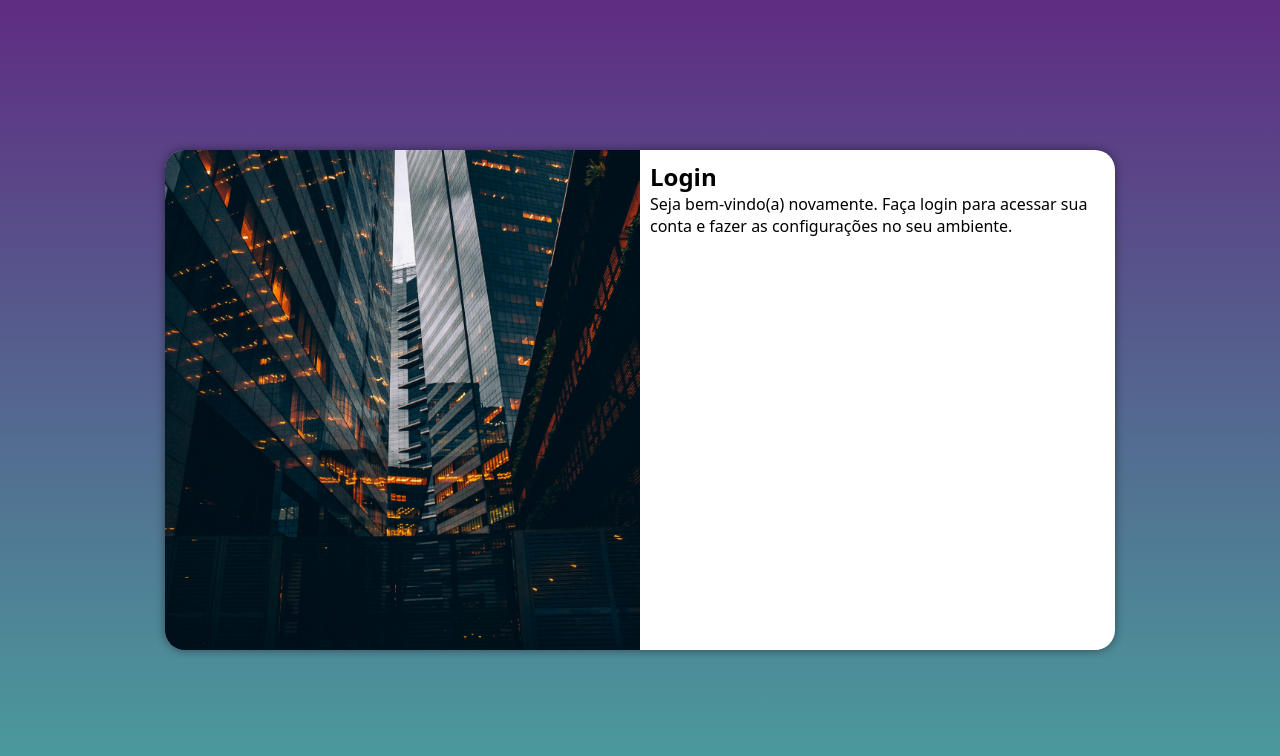
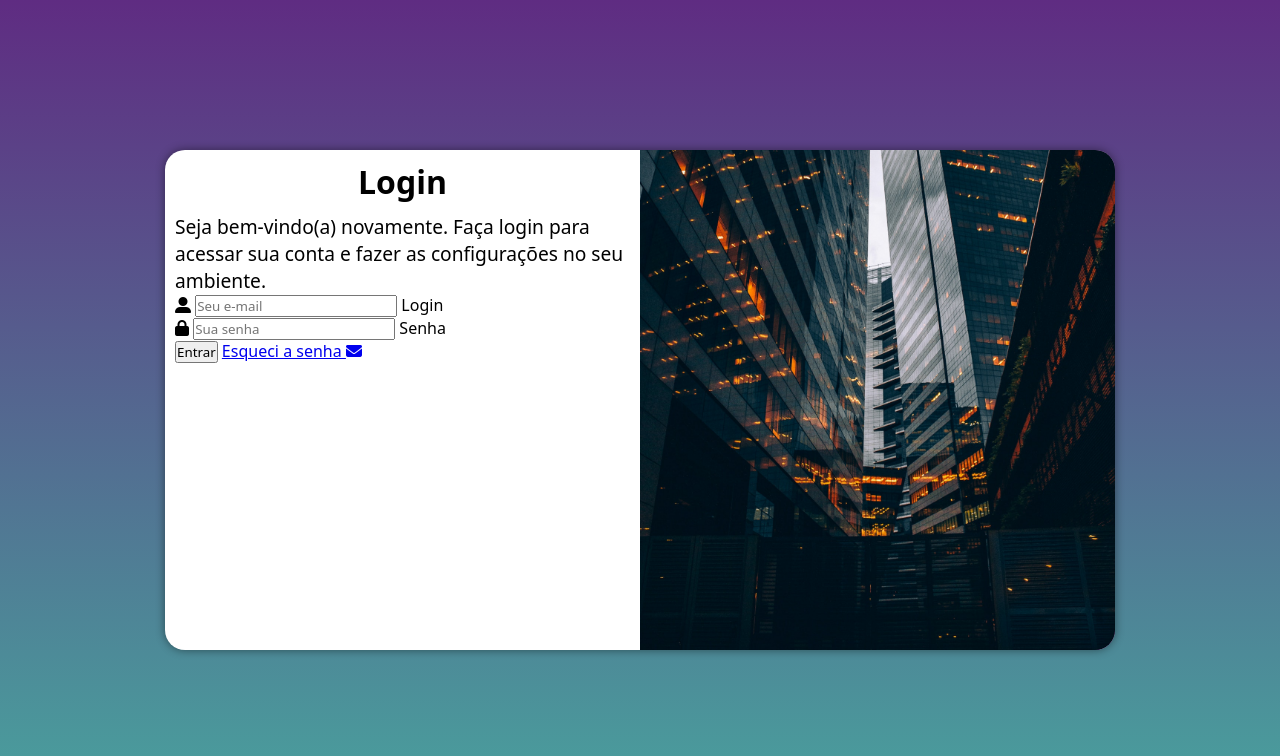
Before and after one commit to JoseWalisson/projeto-login, a plain HTML site: page index.html in a window 1280 px wide. Drawn offline with Linux system fonts and the light colour scheme.

Commit message:
Adicionei o formulário

```diff
--- a/estilos/media-query.css
+++ b/estilos/media-query.css
@@ -37,13 +37,21 @@
     }
 
     section#login > div#imagem {
-        float: left;
+        float: right;
         width: 50%;
         height: 100%;
     }
 
     section#login > div#formulario {
-        float: right;
+        float: left;
         width: 50%;
     }
+
+    div#formulario > h1 {
+        font-size: 2em
+    }
+
+    div#formulario > p {
+        font-size: 1.2em;
+    }
 }
--- a/estilos/style.css
+++ b/estilos/style.css
@@ -57,3 +57,12 @@
     display: block;
     padding: 10px;
 }
+
+div#formulario > h1 {
+    text-align: center;
+    margin-bottom: 10px;
+}
+
+div#formulario > p {
+    font-size: 0.8em;
+}
--- a/index.html
+++ b/index.html
@@ -5,6 +5,7 @@
     <meta http-equiv="X-UA-Compatible" content="IE=edge">
     <meta name="viewport" content="width=device-width, initial-scale=1.0">
     <title>Login</title>
+    <script src="https://kit.fontawesome.com/c49441a595.js" crossorigin="anonymous"></script>
     <link rel="stylesheet" href="estilos/style.css">
     <link rel="stylesheet" href="estilos/media-query.css">
 </head>
@@ -19,7 +20,18 @@
                 <h1>Login</h1>
                 <p>Seja bem-vindo(a) novamente. Faça login para acessar sua conta e fazer as configurações no seu ambiente.</p>
                 <form action="login.php" method="post" autocomplete="on">
-
+                    <div class="campo">
+                        <i class="fa-solid fa-user-large"></i>
+                        <input type="email" name="login" id="ilogin" autocomplete="email" required placeholder="Seu e-mail" maxlength="30">
+                        <label for="ilogin">Login</label>
+                    </div>
+                    <div class="campo">
+                        <i class="fa-solid fa-lock"></i>
+                        <input type="password" name="senha" id="isenha" autocomplete="current-password" minlength="8" maxlength="20" required placeholder="Sua senha">
+                        <label for="isenha">Senha</label>
+                    </div>
+                    <input type="submit" value="Entrar">
+                    <a href="esqueci.html">Esqueci a senha <i class="fa-solid fa-envelope"></i></a>
                 </form>
             </div>
         </section>
```
